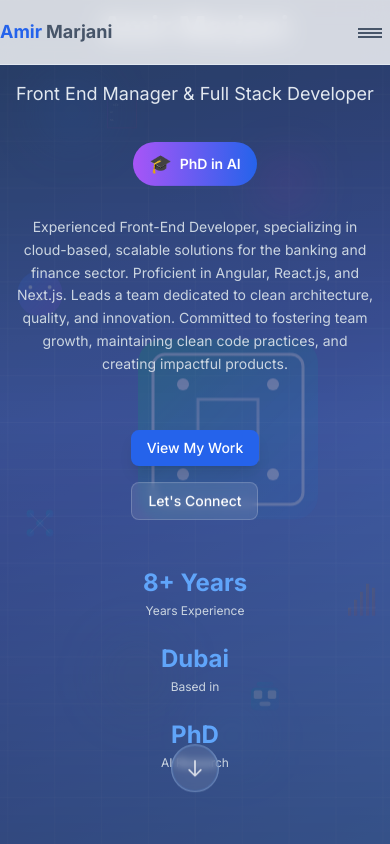
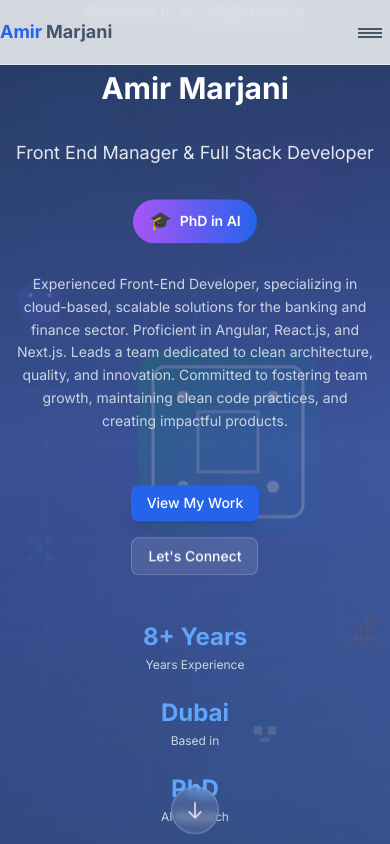
Before and after one commit to marjani34/portfolio, a Next.js app: page / in a window 390 px wide. Shown: the top 844 px of the page. Built offline with nearby package versions, Linux system fonts and the light colour scheme.

Commit message:
header issue in mobile view

```diff
--- a/src/sections/ParallaxHero.tsx
+++ b/src/sections/ParallaxHero.tsx
@@ -12,7 +12,7 @@ const ParallaxHero = () => {
   }, [])
 
   return (
-    <section className="relative min-h-screen flex items-center justify-center overflow-hidden">
+    <section className="relative min-h-screen flex items-center justify-center overflow-hidden pt-16 md:pt-20">
       {/* Multiple Parallax Background Layers */}
       <Parallax speed={-15} className="absolute inset-0 z-0">
         <div
```
